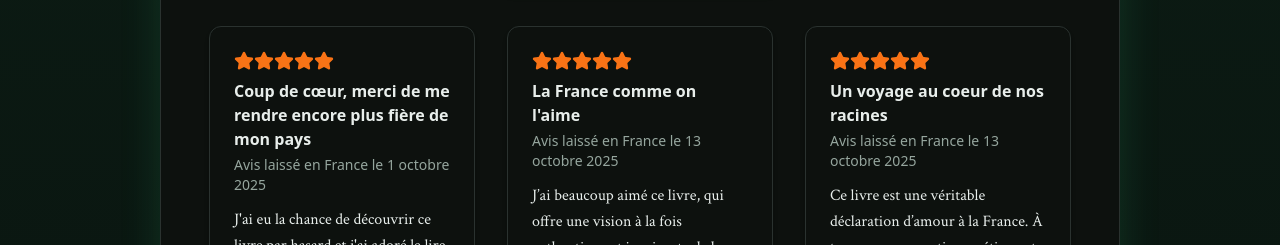
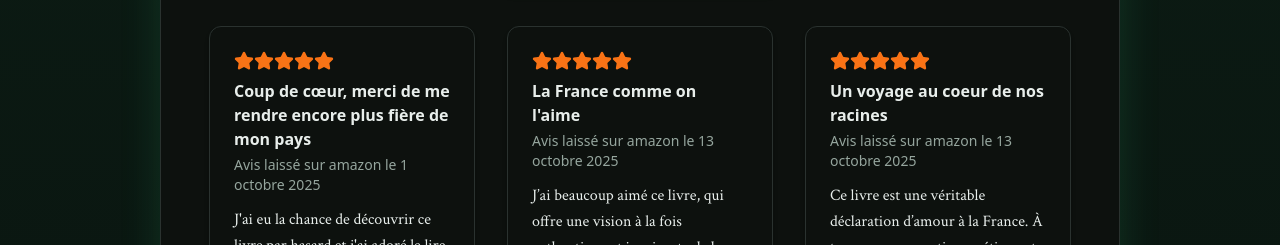
Before and after one commit to Jerem33320/souslechene, a React (Vite) app: page / in a window 1280 px wide. Shown: the part 4380-4625 px from the top of the page. Built offline with nearby package versions, Linux system fonts and the light colour scheme.

Commit message:
fix sentence amazon

```diff
--- a/src/components/EngagementSection.tsx
+++ b/src/components/EngagementSection.tsx
@@ -59,7 +59,7 @@ export const EngagementSection = () => {
                 </div>
                 <h3 className="font-semibold text-sepia-white mb-1">{review.title}</h3>
                 <p className="text-sm text-muted-foreground mb-3">
-                  Avis laissé en France le {review.date}
+                  Avis laissé sur amazon le {review.date}
                 </p>
                 <p className="font-crimson text-sepia-white text-base leading-relaxed">
                   {review.content}
```
